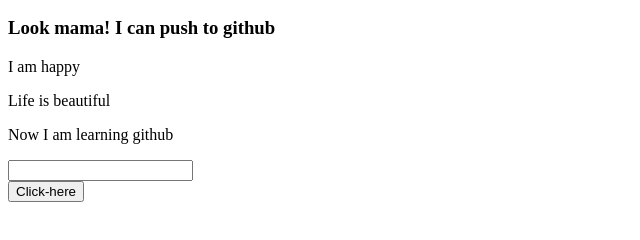
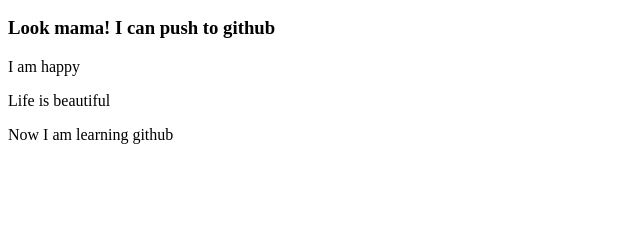
Before and after one commit to saidarahman26/my-first-website, a plain HTML site: page index.html in a window 1280 px wide. Shown: the part 110-350 px from the top of the page, without its empty margins (0-640 px from the left). Drawn offline with Linux system fonts and the light colour scheme.

Commit message:
back main

```diff
--- a/index.html
+++ b/index.html
@@ -13,8 +13,6 @@
     <p> I am happy</p>
     <p> Life is beautiful</p>
     <p> Now I am learning github</p>
-    <input type="text">
-    <br>
-    <button>Click-here</button>
+
 </body>
 </html>
```
